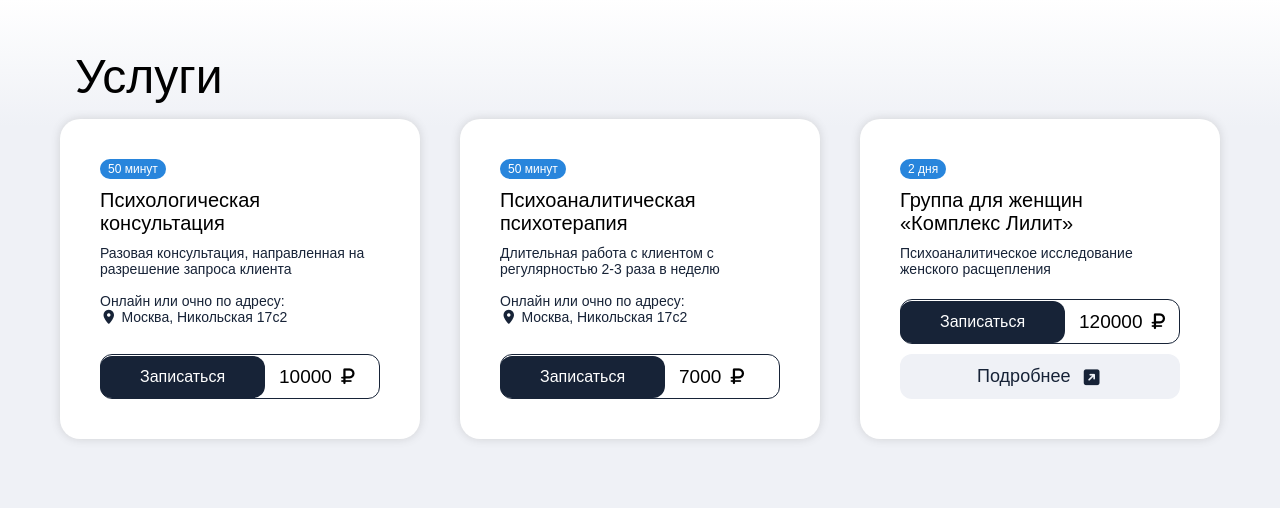
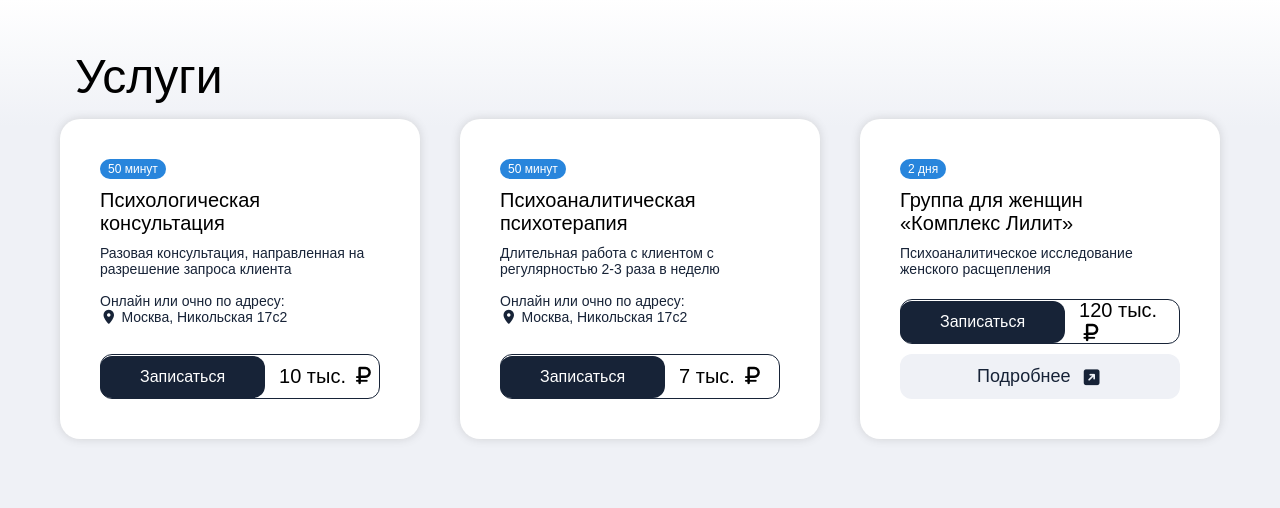
Before and after one commit to Nepike/work_postovalova, a Django app: page /home/ in a window 1280 px wide. Shown: the part 2376-2884 px from the top of the page. Run offline with Django 5.2, Linux system fonts and the light colour scheme; some libraries are stand-ins or nearby versions; some web fonts are replaced.

Commit message:
font fix

```diff
--- a/core/static/core/css/home.css
+++ b/core/static/core/css/home.css
@@ -614,12 +614,9 @@ body.no-scroll {
 .service-main-text {
     display: inline;
     height: fit-content;
-    font-size: 19px;
-}
-
-.service-main-text i {
-    font-size: 18px;
-}
+    font-size: 20px;
+}
+
 
 .service-secondary-button {
     box-sizing: border-box;
--- a/core/templates/core/home.html
+++ b/core/templates/core/home.html
@@ -244,7 +244,7 @@
                             Онлайн или очно по адресу: <br><i class="fa-solid fa-location-dot"></i> Москва, Никольская 17с2</div>
 						<div class="service-main-block">
 							<a href="" class="service-main-button">Записаться</a>
-							<div class="service-main-text">10000 <i class="fa-solid fa-ruble-sign"></i></div>
+							<div class="service-main-text">10 тыс. <i class="fa-solid fa-ruble-sign"></i></div>
 						</div>
 					</div>
                     <div class="service-element">
@@ -254,7 +254,7 @@
                             <br><br>Онлайн или очно по адресу: <br><i class="fa-solid fa-location-dot"></i> Москва, Никольская 17с2</div>
 						<div class="service-main-block">
 							<a href="" class="service-main-button">Записаться</a>
-							<div class="service-main-text">7000 <i class="fa-solid fa-ruble-sign"></i></div>
+							<div class="service-main-text">7 тыс. <i class="fa-solid fa-ruble-sign"></i></div>
 						</div>
 					</div>
 
@@ -264,7 +264,7 @@
 						<div class="service-description">Психоаналитическое исследование женского расщепления</div>
 						<div class="service-main-block">
 							<a href="" class="service-main-button">Записаться</a>
-							<div class="service-main-text">120000 <i class="fa-solid fa-ruble-sign"></i></div>
+							<div class="service-main-text">120 тыс. <i class="fa-solid fa-ruble-sign"></i></div>
 						</div>
 						<a href="{% url 'groups' %}#group1" class="service-secondary-button">Подробнее <i class="fa-solid fa-square-arrow-up-right"></i></a>
 					</div>
```
